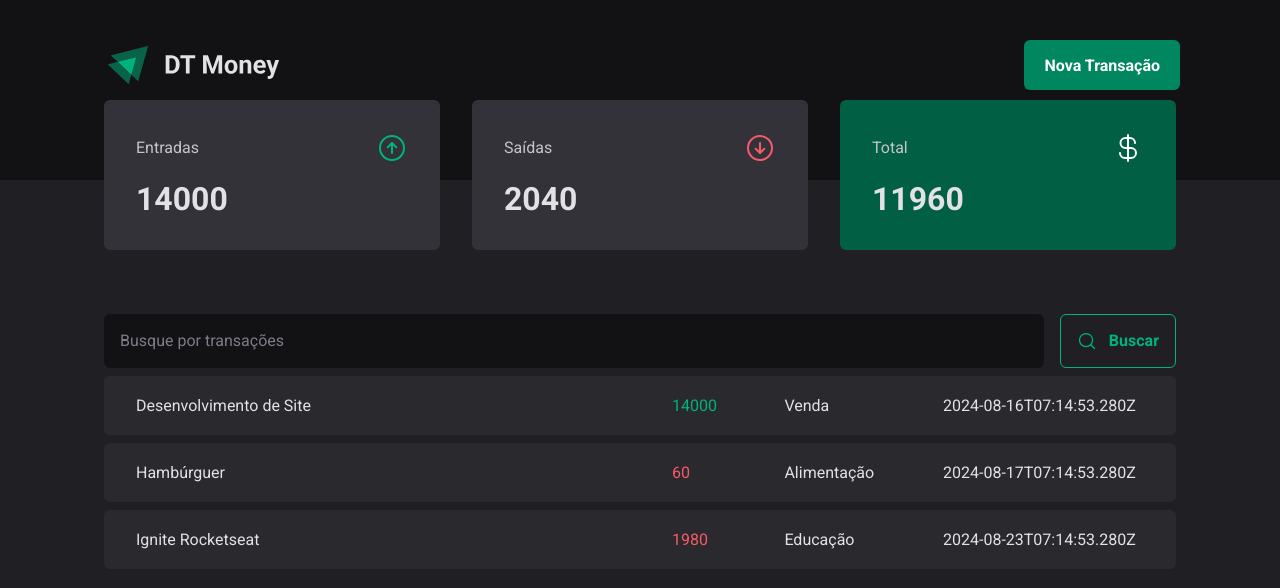
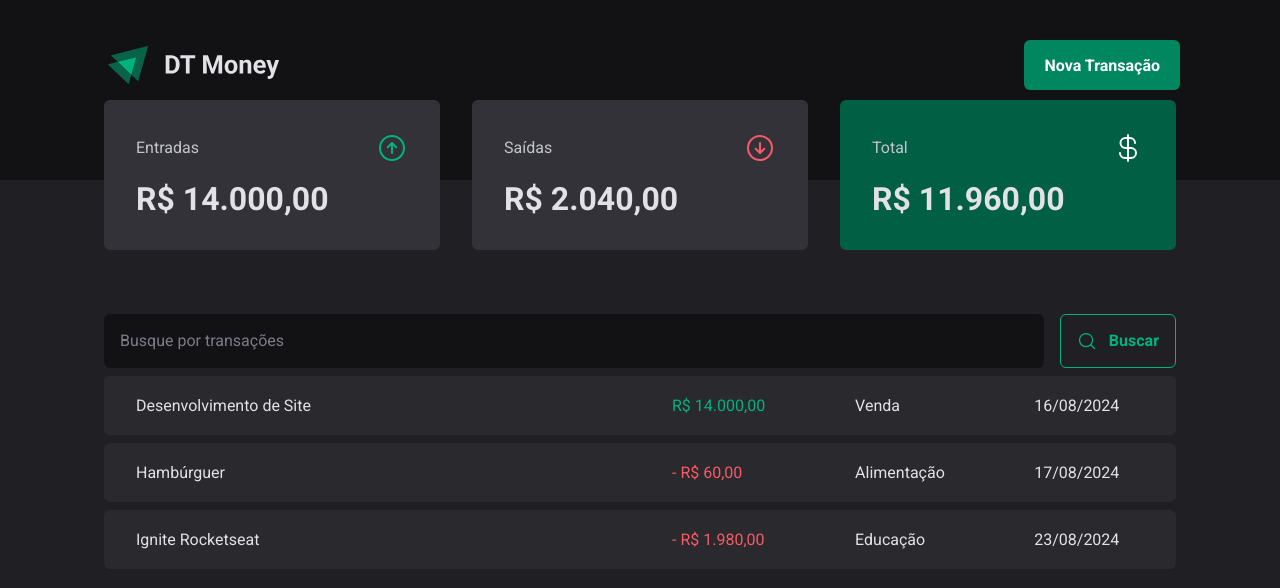
Before and after one commit to iPaulinh0/dt-money, a React (Vite) app: page / in a window 1280 px wide. Shown: the top 588 px of the page. Built offline with nearby package versions, Linux system fonts and the light colour scheme; data requests are answered from the project's data file.

Commit message:
setup: created formatter of date and prices

```diff
--- a/src/components/Summary/index.tsx
+++ b/src/components/Summary/index.tsx
@@ -2,6 +2,7 @@
 import { SummaryCard, SummaryContainer } from "./styles";
 import { ArrowCircleDown, ArrowCircleUp, CurrencyDollar } from 'phosphor-react'
 import { TransactionsContext } from "../../contexts/TransactionsContext";
+import { priceFormatter } from "../../utils/formatter";
 
 export function Summary() {
 
@@ -33,7 +34,7 @@
           <span>Entradas</span>
           <ArrowCircleUp size={32} color="#00b37e" />
         </header>
-        <strong>{summary.income}</strong>
+        <strong>{priceFormatter.format(summary.income)}</strong>
       </SummaryCard>
 
       <SummaryCard>
@@ -41,7 +42,7 @@
           <span>Saídas</span>
           <ArrowCircleDown size={32} color="#f75a68" />
         </header>
-        <strong>{summary.outcome}</strong>
+        <strong>{priceFormatter.format(summary.outcome)}</strong>
       </SummaryCard>
 
       <SummaryCard variant="green">
@@ -49,7 +50,7 @@
           <span>Total</span>
           <CurrencyDollar size={32} color="#fff" />
         </header>
-        <strong>{summary.total}</strong>
+        <strong>{priceFormatter.format(summary.total)}</strong>
       </SummaryCard>
     </SummaryContainer>
   )
--- a/src/pages/Trasactions/index.tsx
+++ b/src/pages/Trasactions/index.tsx
@@ -4,6 +4,7 @@
 import { SearchForm } from "./components/SearchForm";
 import { PriceHighlight, TransactionsContainer, TransactionsTable } from "./styles";
 import { TransactionsContext } from "../../contexts/TransactionsContext";
+import { dateFormatter, priceFormatter } from "../../utils/formatter";
 
 export function Transactions() {
   const {transactions} = useContext(TransactionsContext)
@@ -21,10 +22,13 @@
                 <tr key={transaction.id}>
                   <td width="50%">{transaction.description}</td>
                   <td>
-                    <PriceHighlight variant={transaction.type}>{transaction.price}</PriceHighlight>
+                    <PriceHighlight variant={transaction.type}>
+                      {transaction.type === 'outcome' && '- '}
+                      {priceFormatter.format(transaction.price)}
+                    </PriceHighlight>
                   </td>
                   <td>{transaction.category}</td>
-                  <td>{transaction.createdAt}</td>
+                  <td>{dateFormatter.format(new Date(transaction.createdAt))}</td>
                  </tr>
               )
             })}
--- /dev/null
+++ b/src/utils/formatter.ts
@@ -0,0 +1,6 @@
+export const dateFormatter = new Intl.DateTimeFormat('pt-br');
+
+export const priceFormatter = new Intl.NumberFormat('pt-br', {
+  style: 'currency',
+  currency: 'BRL'
+})
```
